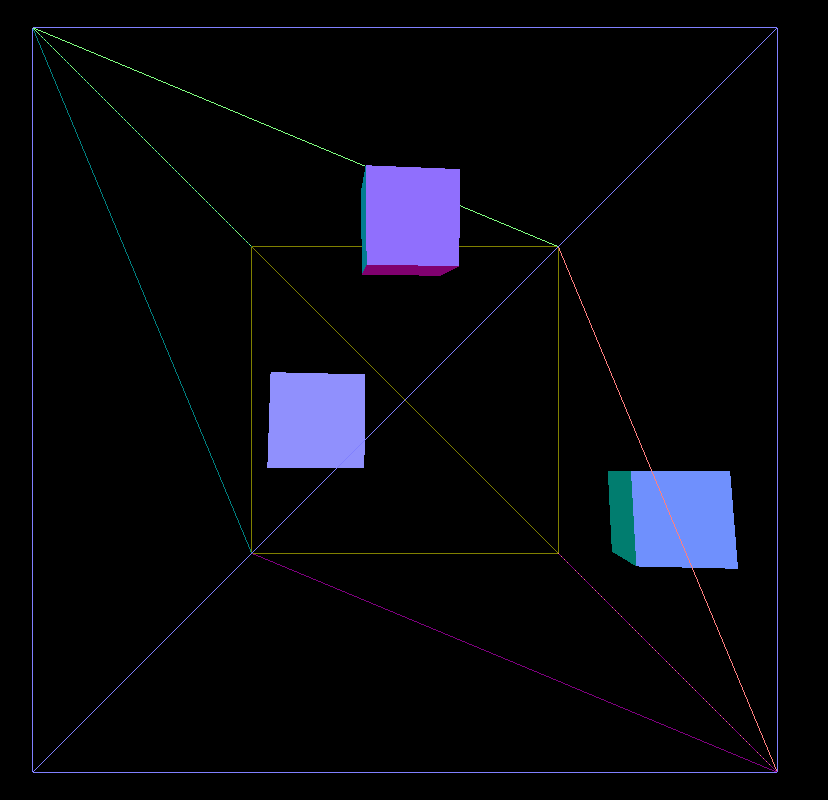
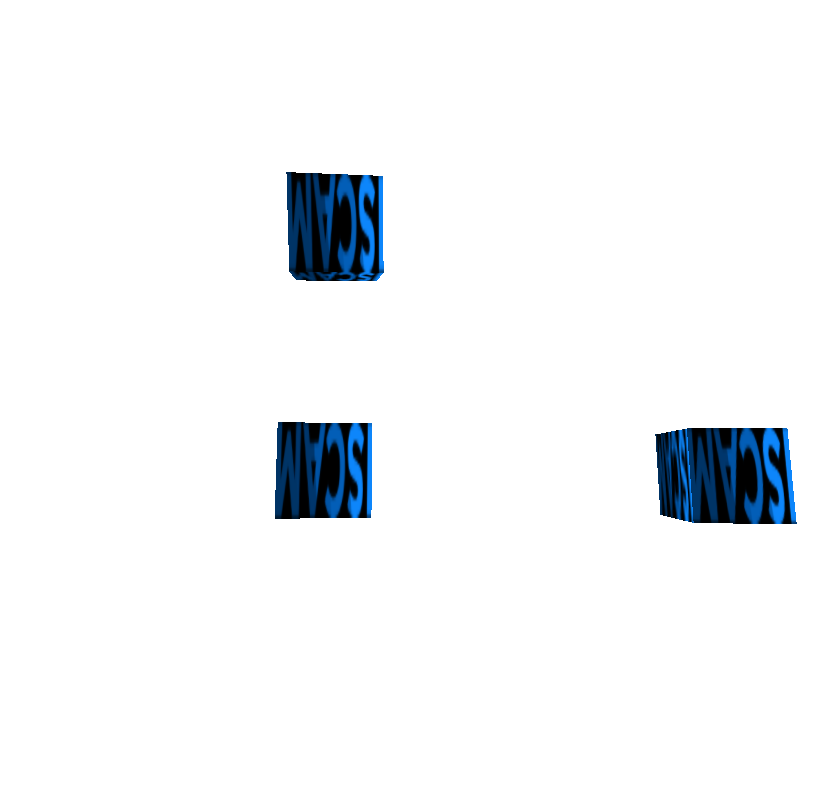
Before and after one commit to hebertomoreno/FirstThree, a plain HTML site: page index.html in a window 1280 px wide. Shown: the whole page, without its empty margins (235-1063 px from the left). Drawn offline with Linux system fonts and the light colour scheme.

Commit message:
White background color and textures

```diff
--- a/index.html
+++ b/index.html
@@ -4,7 +4,10 @@
   	<meta charset=utf-8>
   	<title> My first Three.js app</title>
   	<style>
-  		body { margin: 0; }
+  		body { 	margin: 0;
+  				background: #0054A6;
+  				overflow:hidden;
+  				}
   		canvas { width:100%; height:100%; }
   	</style>
   </head>
@@ -16,7 +19,19 @@
   		var camera = new THREE.PerspectiveCamera( 75, window.innerWidth / window.innerHeight, 0.1, 1000);
 
   		var renderer = new THREE.WebGLRenderer();
+  		renderer.setClearColor( 0xffffff, 0);
   		renderer.setSize(window.innerWidth, window.innerHeight);
+  		var texture = new THREE.TextureLoader().load( 'textures/log.png' );
+
+  		/*Light */
+  		scene.add( new THREE.AmbientLight( 0x222222 ) );
+
+		var light = new THREE.PointLight( 0xffffff );
+		light.position.copy( camera.position );
+		scene.add( light );
+  		/********/
+
+  		scene.background = new THREE.Color( 0xffffff );
 
 		/****Camera Rotation Script****/
   		controls = new THREE.OrbitControls( camera, renderer.domElement );
@@ -31,9 +46,10 @@
   		var geometry = new THREE.BoxGeometry(1,1,1);
   		var centerCubeGeometry = new THREE.BoxGeometry(5,5,5);
 
-  		var material = new THREE.MeshNormalMaterial( {
+  		var material = new THREE.MeshBasicMaterial( {
   			//color: 0x0054a6,
-  			shading: THREE.SmoothShading,
+  			//shading: THREE.SmoothShading,
+  			map: texture
   			//wireframe: true
   		});
 
@@ -52,7 +68,7 @@
   		//scene.add(cube2);
   		scene.add(cube3);
   		scene.add(cube4);
-  		scene.add(centerCube);
+  		//scene.add(centerCube);
 
   		camera.position.z = 6;
 
@@ -75,7 +91,7 @@
 		}
 
   		function render() {
-  			var r = Date.now() * 0.0005;
+  			var r = Date.now() * 0.0015;
 
   			requestAnimationFrame( render);
   			cube.rotation.x += 0.01;
```
Also changed, not shown: textures/log.png (added), textures/warn.gif (added).
